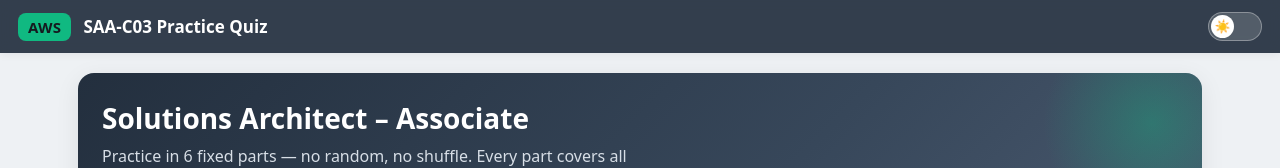
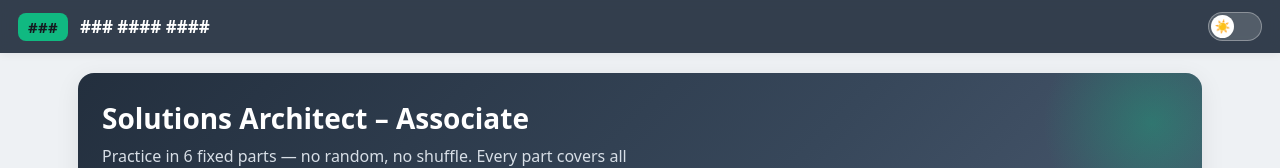
Before and after one commit to abdelkader-benaissi/saa-c03-quiz, a plain HTML site: page index.html in a window 1280 px wide. Shown: the top 168 px of the page. Drawn offline with Linux system fonts and the light colour scheme.

Commit message:
Update header branding in index.html

```diff
--- a/index.html
+++ b/index.html
@@ -128,8 +128,8 @@ html[data-theme="dark"] .revlabel{color:#34d399}
 <div id="topprogress"></div>
 <header>
   <div class="brand" onclick="quitToHome()" title="Back to the parts list">
-    <span class="logo">AWS</span>
-    <h1>SAA-C03 Practice Quiz</h1>
+    <span class="logo">###</span>
+    <h1>### #### ####</h1>
   </div>
   <label class="themeswitch" title="Dark mode on/off">
     <input type="checkbox" id="themeToggle" onchange="toggleTheme(this.checked)">
```
